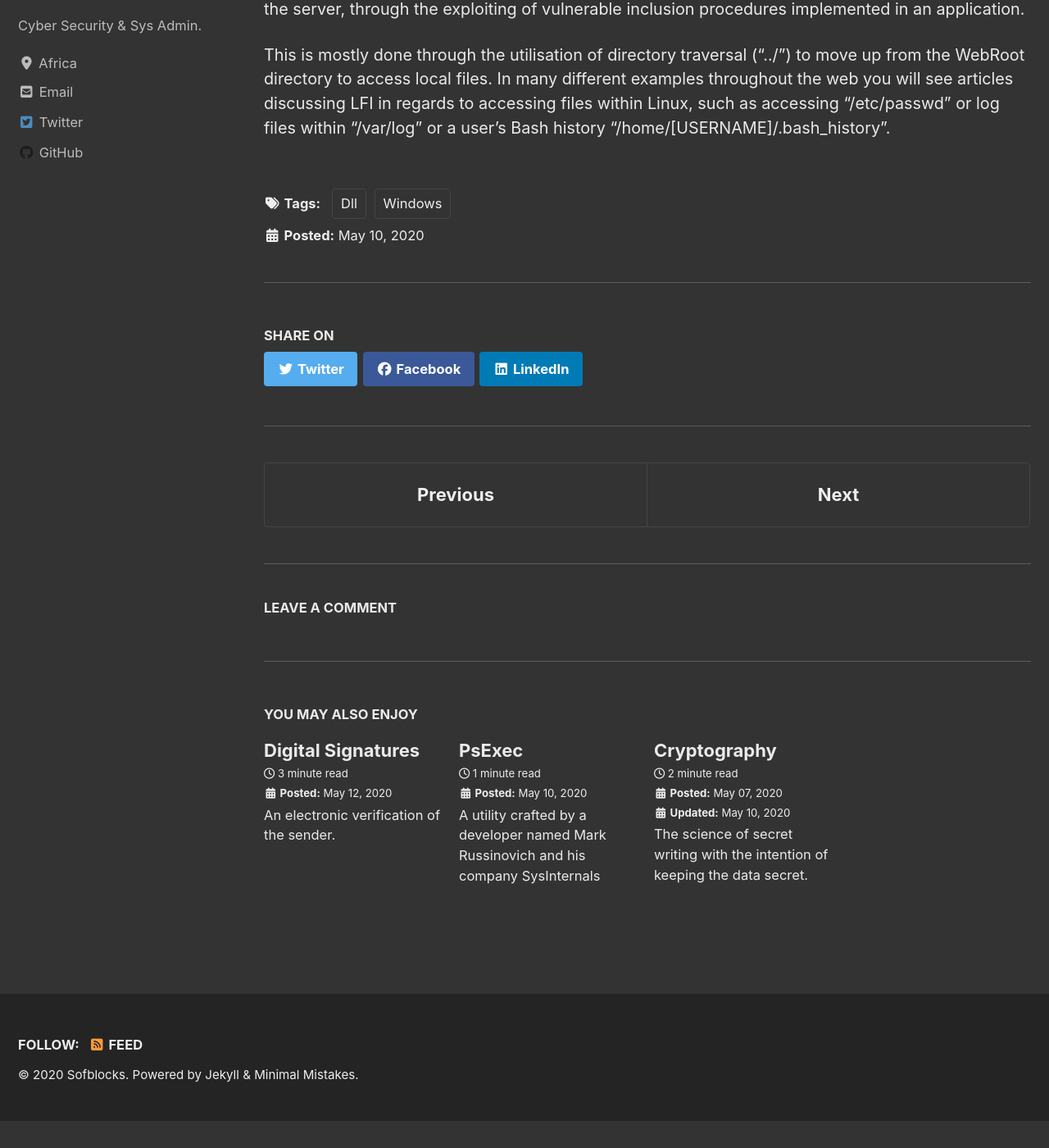
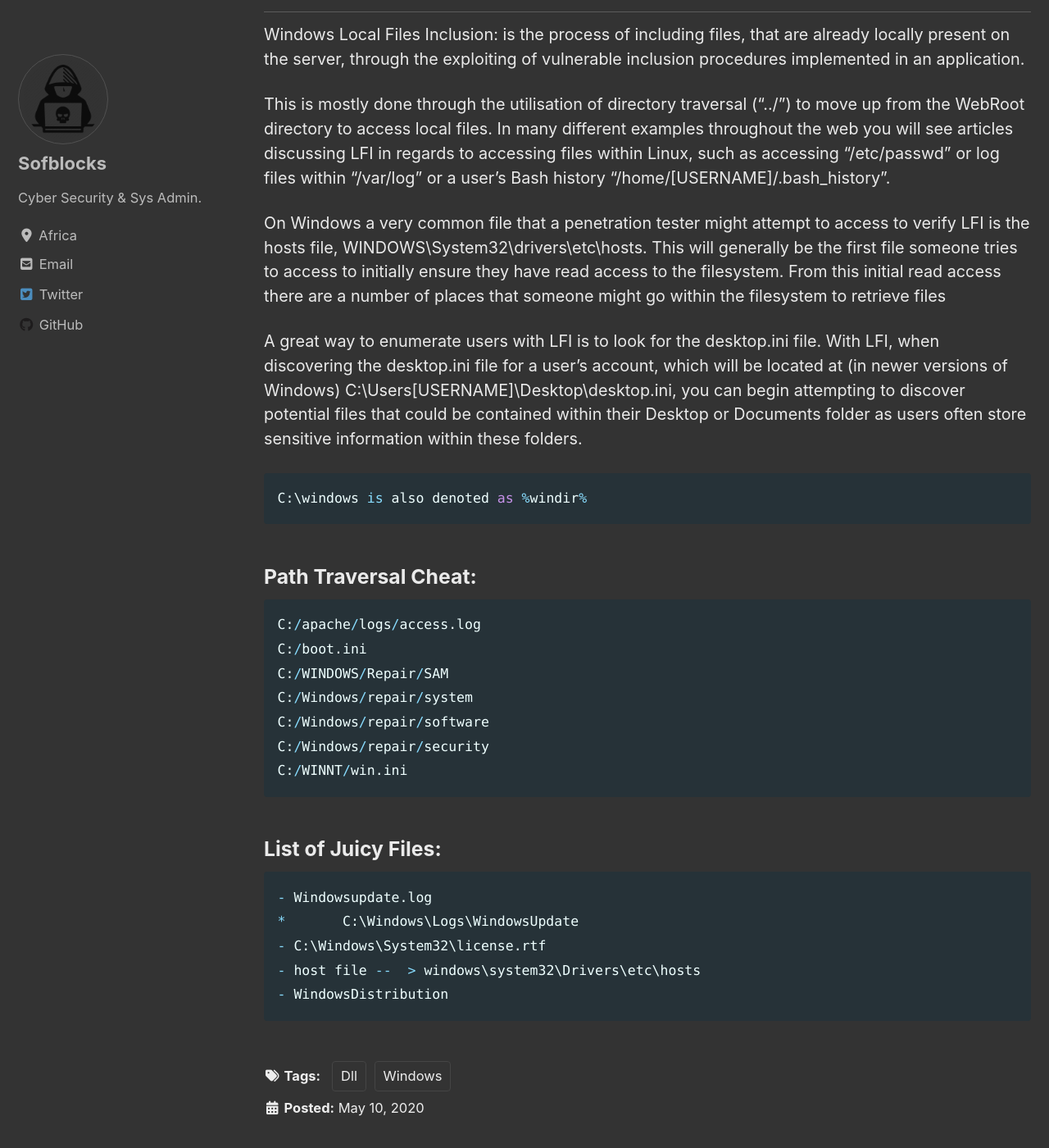
Before and after one commit to sofblocks/sofblocks.github.io, a Jekyll site: the page built from _notes/2020-05-10-windows.md, in a window 1280 px wide and 1400 px high, scrolled down 2043 px. Shown: the whole window at 82% size. Built offline with Jekyll 4.4.1, drawn with Linux system fonts in a browser that asks for light colours; cached includes are drawn as plain includes; nearby versions of some CDN libraries; comment, search, counter and statistics services are not loaded; before the commit the page ends 3410 px from its top, so only the background shows below that; some of the changed text lies outside the part shown.

Commit message:
Update 2020-05-10-windows.md

````diff
--- a/_notes/2020-05-10-windows.md
+++ b/_notes/2020-05-10-windows.md
@@ -61,3 +61,30 @@ Windows Local Files Inclusion: is the process of including files, that are alrea
 
 This is mostly done through the utilisation of directory traversal ("../") to move up from the WebRoot directory to access local files.
 In many different examples throughout the web you will see articles discussing LFI in regards to accessing files within Linux, such as accessing "/etc/passwd" or log files within "/var/log" or a user's Bash history "/home/[USERNAME]/.bash_history".
+
+On Windows a very common file that a penetration tester might attempt to access to verify LFI is the hosts file, WINDOWS\System32\drivers\etc\hosts. This will generally be the first file someone tries to access to initially ensure they have read access to the filesystem. From this initial read access there are a number of places that someone might go within the filesystem to retrieve files
+
+A great way to enumerate users with LFI is to look for the desktop.ini file. With LFI, when discovering the desktop.ini file for a user's account, which will be located at (in newer versions of Windows) C:\Users[USERNAME]\Desktop\desktop.ini, you can begin attempting to discover potential files that could be contained within their Desktop or Documents folder as users often store sensitive information within these folders.
+```python
+C:\windows is also denoted as %windir%
+```
+### Path Traversal Cheat:
+
+```python
+C:/apache/logs/access.log
+C:/boot.ini
+C:/WINDOWS/Repair/SAM
+C:/Windows/repair/system
+C:/Windows/repair/software
+C:/Windows/repair/security
+C:/WINNT/win.ini
+```
+### List of Juicy Files:
+
+```python
+- Windowsupdate.log
+* 	C:\Windows\Logs\WindowsUpdate
+- C:\Windows\System32\license.rtf
+- host file --  > windows\system32\Drivers\etc\hosts
+- WindowsDistribution
+```
````
